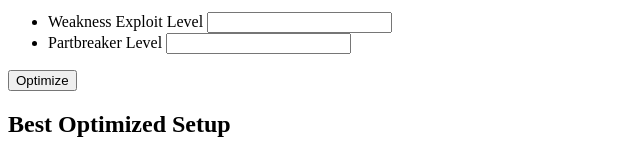
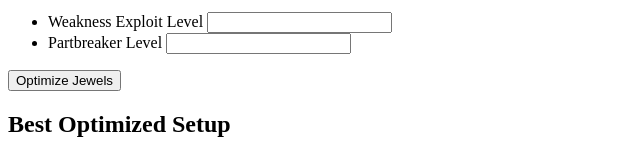
Before and after one commit to JonCyprus/mhWilds-Calculator, a website with bundled scripts: page index.html in a window 1280 px wide. Shown: the part 434-594 px from the top of the page, without its empty margins (0-640 px from the left). Built offline with nearby package versions, Linux system fonts and the light colour scheme.

Commit message:
Changed button

```diff
--- a/index.html
+++ b/index.html
@@ -74,7 +74,7 @@
 </ul>
 
 
-<button id="optimizeBtn">Optimize</button>
+<button id="optimizeBtn">Optimize Jewels</button>
 
 
 <div id="resultsContainer">
```
